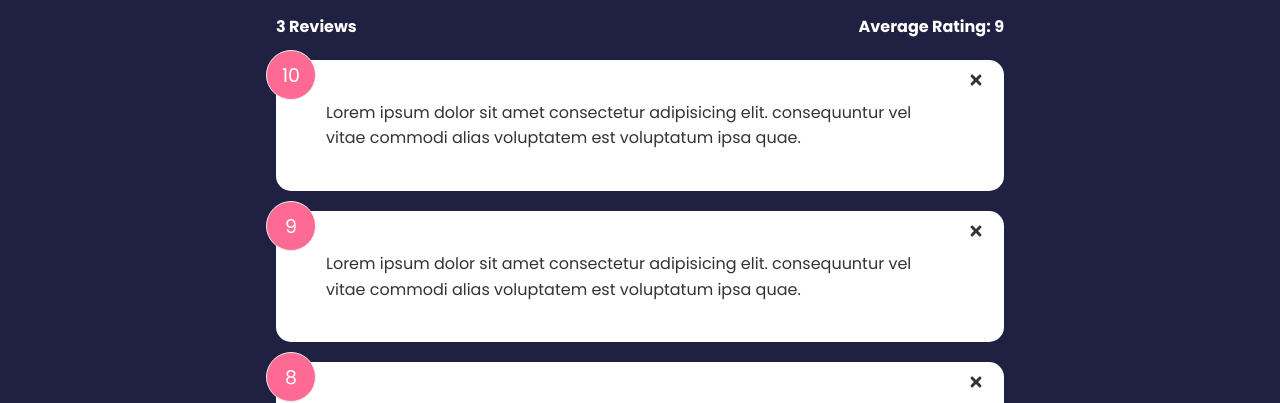
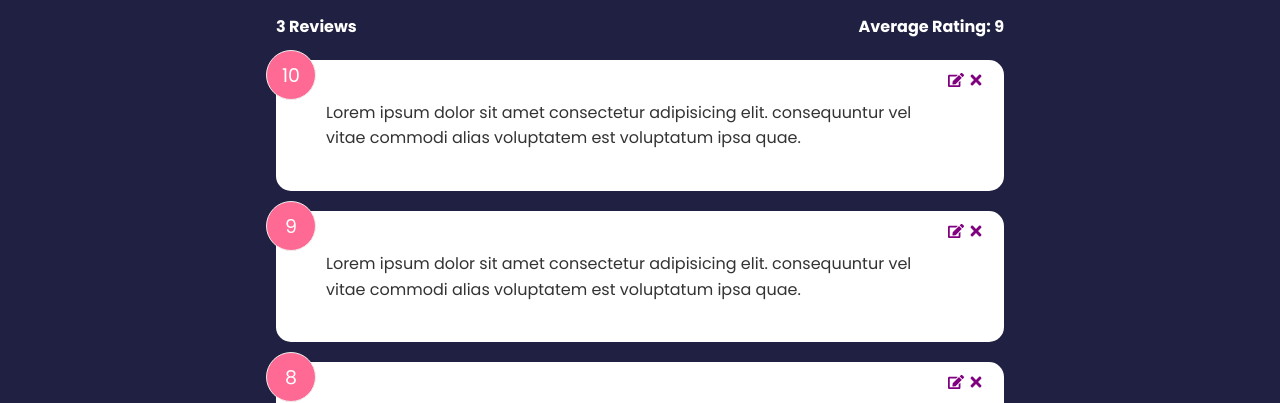
Before and after one commit to jankat11/feedback-app, a React (Create React App) app: page / in a window 1280 px wide. Shown: the part 409-812 px from the top of the page. Built offline with nearby package versions, Linux system fonts and the light colour scheme.

Commit message:
edit button add

```diff
--- a/src/components/FeedbackItem.jsx
+++ b/src/components/FeedbackItem.jsx
@@ -1,5 +1,5 @@
 import Card from "./shared/Card"
-import { FaTimes } from "react-icons/fa"
+import { FaTimes, FaEdit } from "react-icons/fa"
 import FeedbackContext from "../context/FeedbackContext"
 import {useContext} from "react"
 
@@ -10,6 +10,7 @@ function FeedbackItem({feedback, id}) {
 
   return (
     <Card>
+        <div className="edit"><FaEdit /></div>
         <div  onClick={() => deleteItem(feedback.id)} className="close"><FaTimes/></div>
         <div  className="num-display">{feedback.rating}</div>
         <div id={`item${id}`} className="text-display">{feedback.text}</div>
--- a/src/index.css
+++ b/src/index.css
@@ -144,6 +144,7 @@ input:focus {
   cursor: pointer;
   background: none;
   border: none;
+  color: purple;
 }
 
 .edit {
```
